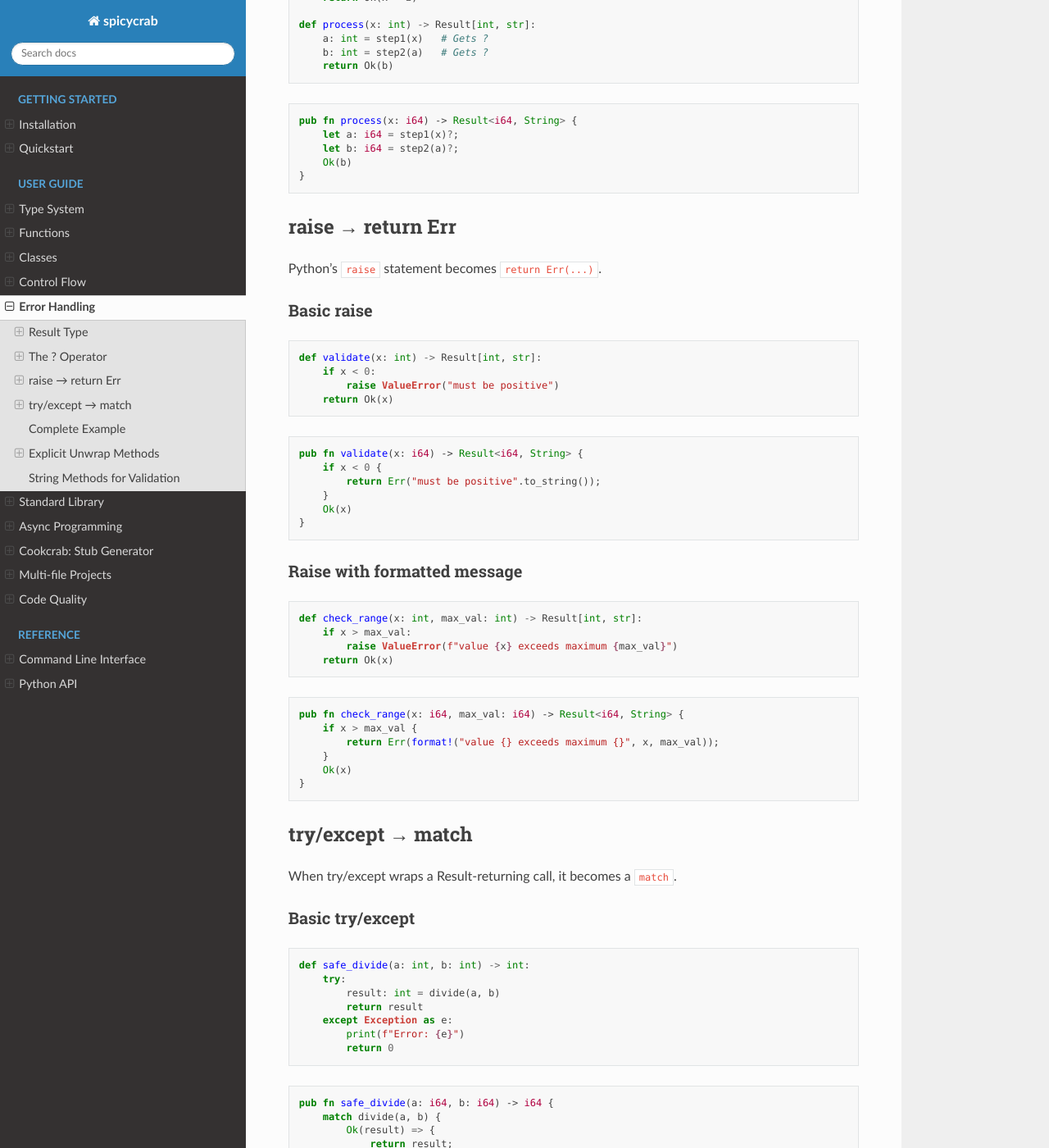
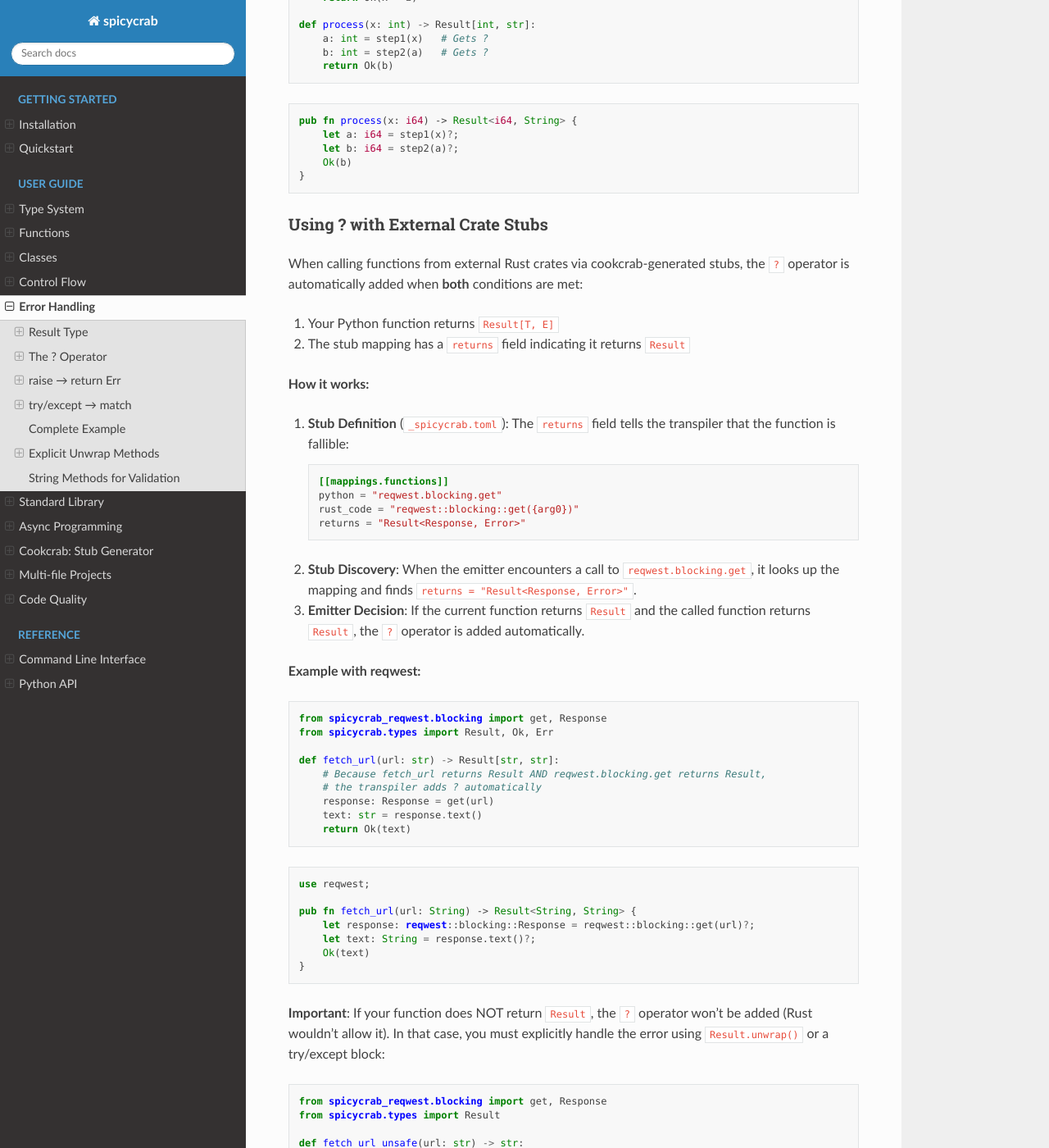
Before and after one commit to kushaldas/spicycrab, a Sphinx documentation site: the page built from docs/error_handling.rst, in a window 1280 px wide and 1400 px high, scrolled down 1860 px. Shown: the whole window at 82% size. Built offline with Sphinx 7.4.7 and the Read the Docs theme 3.1.0, drawn with Linux system fonts in a browser that asks for light colours; some of the changed text lies outside the part shown.

Commit message:
chore: explain ?

```diff
--- a/docs/error_handling.rst
+++ b/docs/error_handling.rst
@@ -114,6 +114,71 @@ Chaining fallible calls
        let b: i64 = step2(a)?;
        Ok(b)
    }
+
+Using ? with External Crate Stubs
+^^^^^^^^^^^^^^^^^^^^^^^^^^^^^^^^^
+
+When calling functions from external Rust crates via cookcrab-generated stubs,
+the ``?`` operator is automatically added when **both** conditions are met:
+
+1. Your Python function returns ``Result[T, E]``
+2. The stub mapping has a ``returns`` field indicating it returns ``Result``
+
+**How it works:**
+
+1. **Stub Definition** (``_spicycrab.toml``): The ``returns`` field tells the
+   transpiler that the function is fallible:
+
+   .. code-block:: toml
+
+      [[mappings.functions]]
+      python = "reqwest.blocking.get"
+      rust_code = "reqwest::blocking::get({arg0})"
+      returns = "Result<Response, Error>"
+
+2. **Stub Discovery**: When the emitter encounters a call to ``reqwest.blocking.get``,
+   it looks up the mapping and finds ``returns = "Result<Response, Error>"``.
+
+3. **Emitter Decision**: If the current function returns ``Result`` and the called
+   function returns ``Result``, the ``?`` operator is added automatically.
+
+**Example with reqwest:**
+
+.. code-block:: python
+
+   from spicycrab_reqwest.blocking import get, Response
+   from spicycrab.types import Result, Ok, Err
+
+   def fetch_url(url: str) -> Result[str, str]:
+       # Because fetch_url returns Result AND reqwest.blocking.get returns Result,
+       # the transpiler adds ? automatically
+       response: Response = get(url)
+       text: str = response.text()
+       return Ok(text)
+
+.. code-block:: rust
+
+   use reqwest;
+
+   pub fn fetch_url(url: String) -> Result<String, String> {
+       let response: reqwest::blocking::Response = reqwest::blocking::get(url)?;
+       let text: String = response.text()?;
+       Ok(text)
+   }
+
+**Important**: If your function does NOT return ``Result``, the ``?`` operator
+won't be added (Rust wouldn't allow it). In that case, you must explicitly
+handle the error using ``Result.unwrap()`` or a try/except block:
+
+.. code-block:: python
+
+   from spicycrab_reqwest.blocking import get, Response
+   from spicycrab.types import Result
+
+   def fetch_url_unsafe(url: str) -> str:
+       # No Result return type, so must explicitly unwrap
+       response: Response = Result.unwrap(get(url))
+       return Result.unwrap(response.text())
 
 raise → return Err
 ------------------
```
